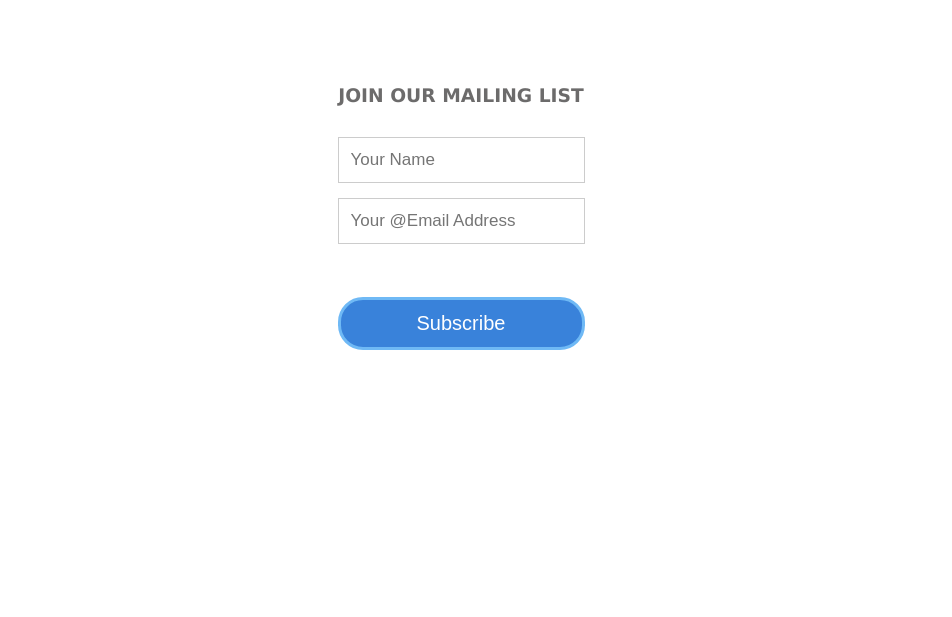
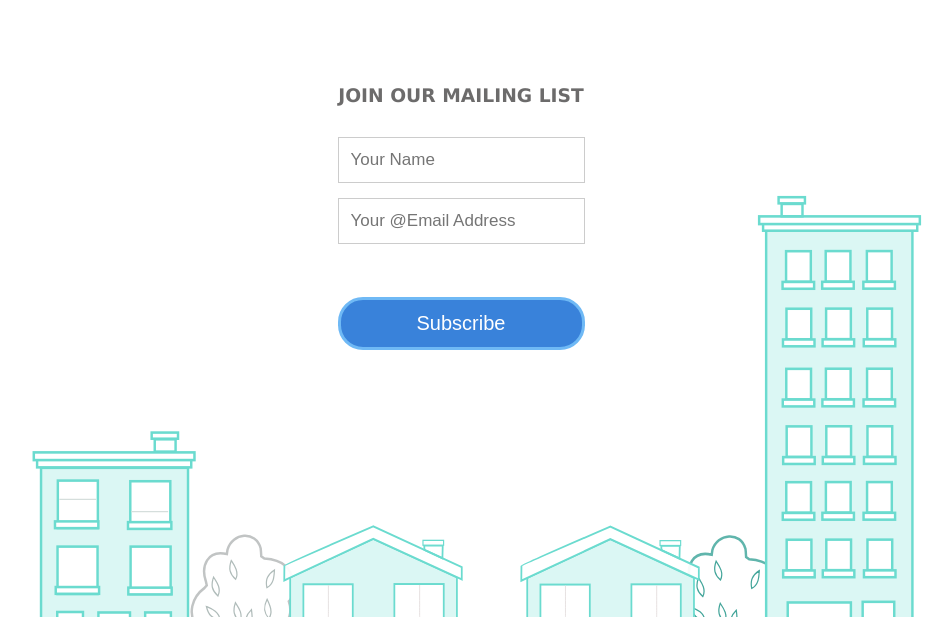
Before and after one commit to joosetech/joosetech.github.io, a plain HTML site: page index.html in a window 1280 px wide. Shown: the part 183-800 px from the top of the page, without its empty margins (179-1131 px from the left). Drawn offline with nearby package versions, Linux system fonts and the light colour scheme.

Commit message:
tweaks to images

```diff
--- a/index.html
+++ b/index.html
@@ -10,7 +10,7 @@
     <div class="head">
         <img src="img/jooselogo.png">
     </div>
-
+    <div class="bg">
             <div class="box">
                 <div class="page">
                     <div class="header">
@@ -27,6 +27,7 @@
                     </div>
                 </div>
             </div>
+        </div>
     <script src="https://code.jquery.com/jquery-3.3.1.min.js"
         integrity="sha256-FgpCb/KJQlLNfOu91ta32o/NMZxltwRo8QtmkMRdAu8=" crossorigin="anonymous"></script>
     <script src="index.js"></script>
--- a/style.css
+++ b/style.css
@@ -1,10 +1,11 @@
 body{
     margin: 0;
     padding: 0;
-    background-image: url(background.jpg);
+
     background-size: cover;
     background-repeat: no-repeat;
     font-family : Verdana,Tahoma, sans-serif;
+
 }
 
 .head {
@@ -13,17 +14,27 @@ body{
     padding-top: 20px;
 }
 
+.bg {
+    text-align: center;
+    position: relative;
+    background: url(img/street.svg) no-repeat center center fixed;
+    -webkit-background-size: cover;
+    -moz-background-size: cover;
+    -o-background-size: cover;
+    /* background-size: contain; */
+    background-size: 1000px 1000px;
+}
+
 .box{
     width: 380px;
-    height: 500px;
-    background-color:rgba(255, 255, 255, 0.7);
+    height: 900px;
+    /* background-color:rgba(255, 255, 255, 0.7); */
     padding: 20px;
     margin: 2% auto 0;
     text-align: center;
     position: relative;
     box-sizing: border-box;
     flex-direction: column;
-
 }
 
 .box img{
@@ -80,6 +91,7 @@ body{
 .content{
     display: inline-flex;
     overflow: hidden;
+
 }
 
 form {
```
Also changed, not shown: img/street.svg (added). Lines whose indentation alone changed are shown as unchanged.
